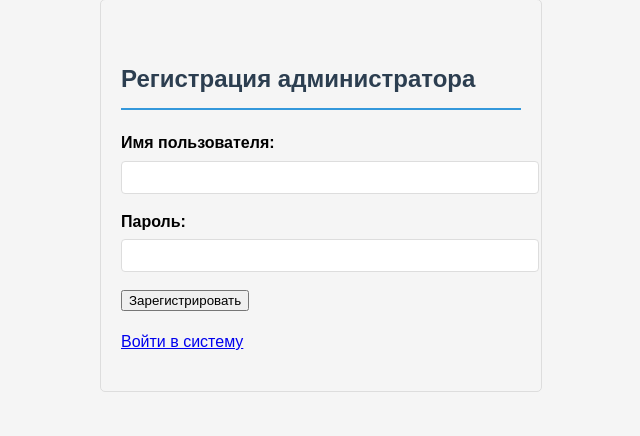
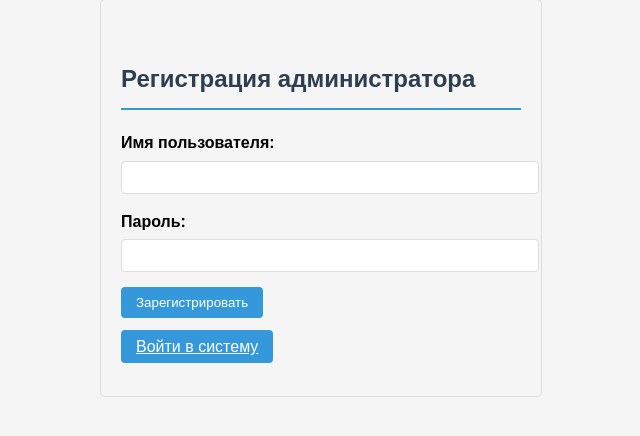
Before and after one commit to dev-lime/SHGPU-Pirogov, a PHP site: page /register.php in a window 1280 px wide. Shown: the part 121-557 px from the top of the page, without its empty margins (319-959 px from the left). Run offline with PHP 8.4, Linux system fonts and the light colour scheme; some libraries are stand-ins or nearby versions.

Commit message:
Added EX buttons (login <-> register)

```diff
--- a/tk/login.php
+++ b/tk/login.php
@@ -53,8 +53,9 @@ if ($_SERVER['REQUEST_METHOD'] === 'POST') {
                 <label>Пароль:</label>
                 <input type="password" name="password" required>
             </div>
-            <button type="submit">Войти</button>
+            <button type="submit" class="submit-btn">Войти</button>
         </form>
+        <p><a href="register.php" class="submit-btn">Регистрация</a></p>
     </div>
 </body>
 
--- a/tk/register.php
+++ b/tk/register.php
@@ -57,9 +57,9 @@ if ($_SERVER['REQUEST_METHOD'] === 'POST') {
                 <input type="password" name="password" required>
             </div>
             <input type="hidden" name="role_id" value="1">
-            <button type="submit">Зарегистрировать</button>
+            <button type="submit" class="submit-btn">Зарегистрировать</button>
         </form>
-        <p><a href="login.php">Войти в систему</a></p>
+        <p><a href="login.php" class="submit-btn">Войти в систему</a></p>
     </div>
 </body>
 
```
